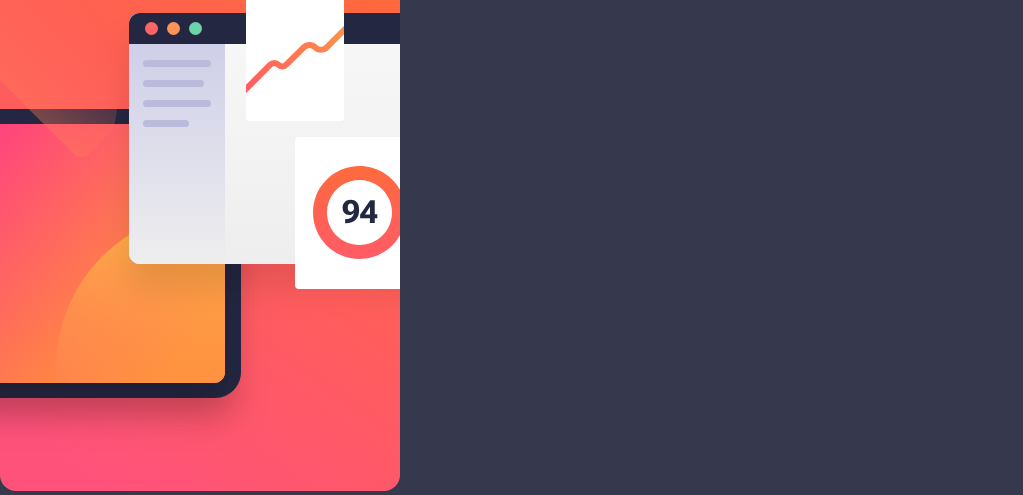
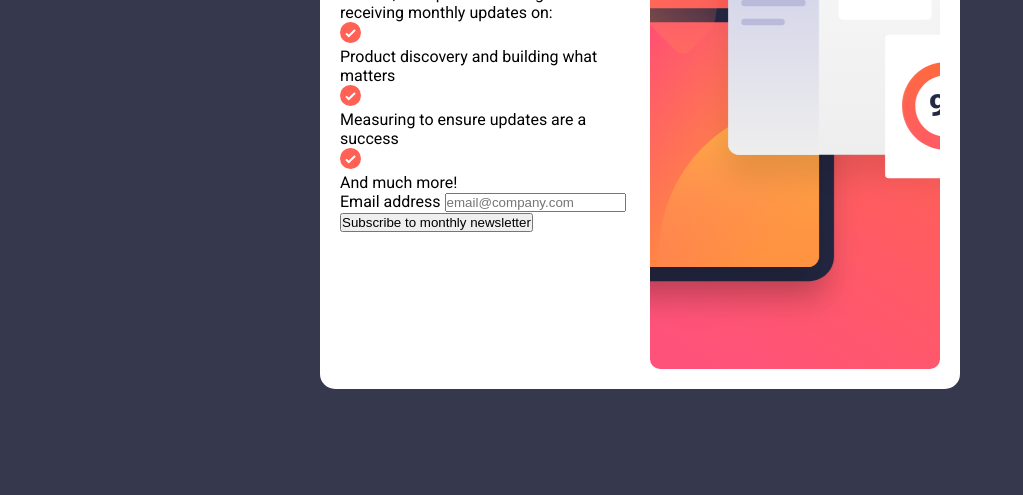
Before and after one commit to Nsoro-Allan/newsletter-signup-main, a plain HTML site: page index.html in a window 1280 px wide. Shown: the part 311-806 px from the top of the page, without its empty margins (0-1023 px from the left). Drawn offline with Linux system fonts and the light colour scheme.

Commit message:
changes made...

```diff
--- a/index.html
+++ b/index.html
@@ -63,7 +63,7 @@
 
     <div class="right-container">
 
-      <img src="./assets/images/illustration-sign-up-desktop.svg" alt="Illustration Image">
+      <div class="img-content"></div>
 
     </div>
 
--- a/style.css
+++ b/style.css
@@ -10,4 +10,50 @@ body{
     background: hsl(235, 18%, 26%);
 }
 
-.main
+.main-container{
+    width: 50%;
+    display: flex;
+    flex-direction: row;
+    align-items: center;
+    justify-content: space-between;
+    background: hsl(0, 0%, 100%);
+    border-radius: 15px;
+    position: absolute;
+    top: 50%;
+    left: 50%;
+    transform: translate(-50%,-50%);
+    padding: 10px;
+}
+
+.left-container{
+    padding: 10px;
+    width: 50%;
+    display: flex;
+    flex-direction: column;
+}
+
+.right-container{
+    width: 50%;
+    display: flex;
+    flex-direction: column;
+    align-items: center;
+    justify-content: center;
+    padding:10px;
+}
+
+.right-container .img-content{
+    width: 100%;
+    height: 70dvh;
+    background-image: url(./assets/images/illustration-sign-up-desktop.svg);
+    background-position: center;
+    background-repeat: no-repeat;
+    background-size: cover;
+    border-radius: 10px;
+    transition: 0.3s ease-in-out;
+}
+
+.right-container .img-content:hover{
+    border-radius: 0px;
+    cursor: pointer;
+    transition: 0.3s ease-in-out;
+}
```
